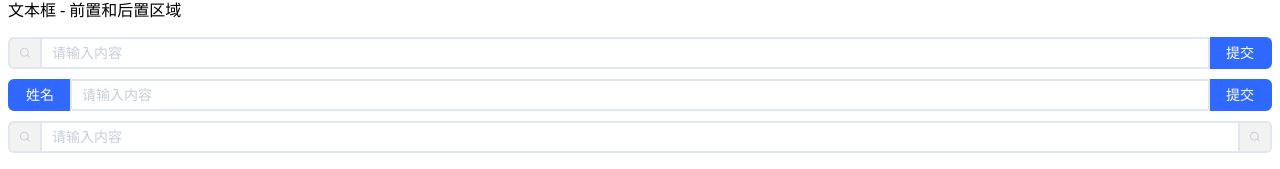
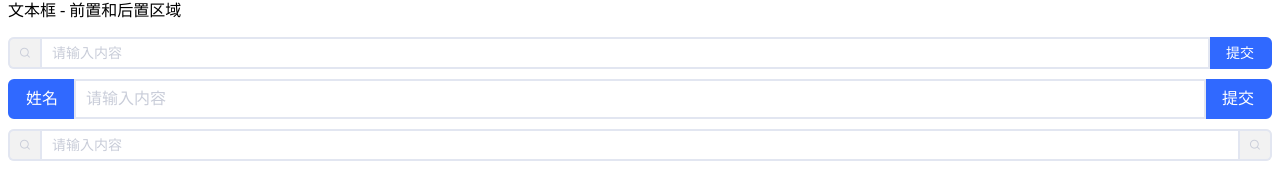
Before and after one commit to liulongbin1314/vue3-ui-library, a Vue app in the folder examples/: page / in a window 1280 px wide. Shown: the part 769-938 px from the top of the page. Built offline with nearby package versions, Linux system fonts and the light colour scheme.

Commit message:
在input组件中向下注入groupSize数据

```diff
--- a/examples/src/components/InputTest.vue
+++ b/examples/src/components/InputTest.vue
@@ -51,7 +51,7 @@
       </template>
     </a-input>
 
-    <a-input>
+    <a-input size="large">
       <!-- 具名插槽 -->
       <!-- 前置内容 -->
       <template #prepend>
--- a/packages/components/input/src/index.vue
+++ b/packages/components/input/src/index.vue
@@ -77,12 +77,13 @@ const props = defineProps({
 })
 
 import { useNamespace } from '@ui-library/hooks'
-import { ref, computed, useSlots } from 'vue'
+import { ref, computed, useSlots, provide } from 'vue'
 import { AIcon } from '@ui-library/components'
 
 const ns = useNamespace('input')
 const _isFocus = ref(false)
 const slots = useSlots()
+provide('groupSize', props.size)
 
 const focusHandler = (e) => {
   _isFocus.value = true
```
